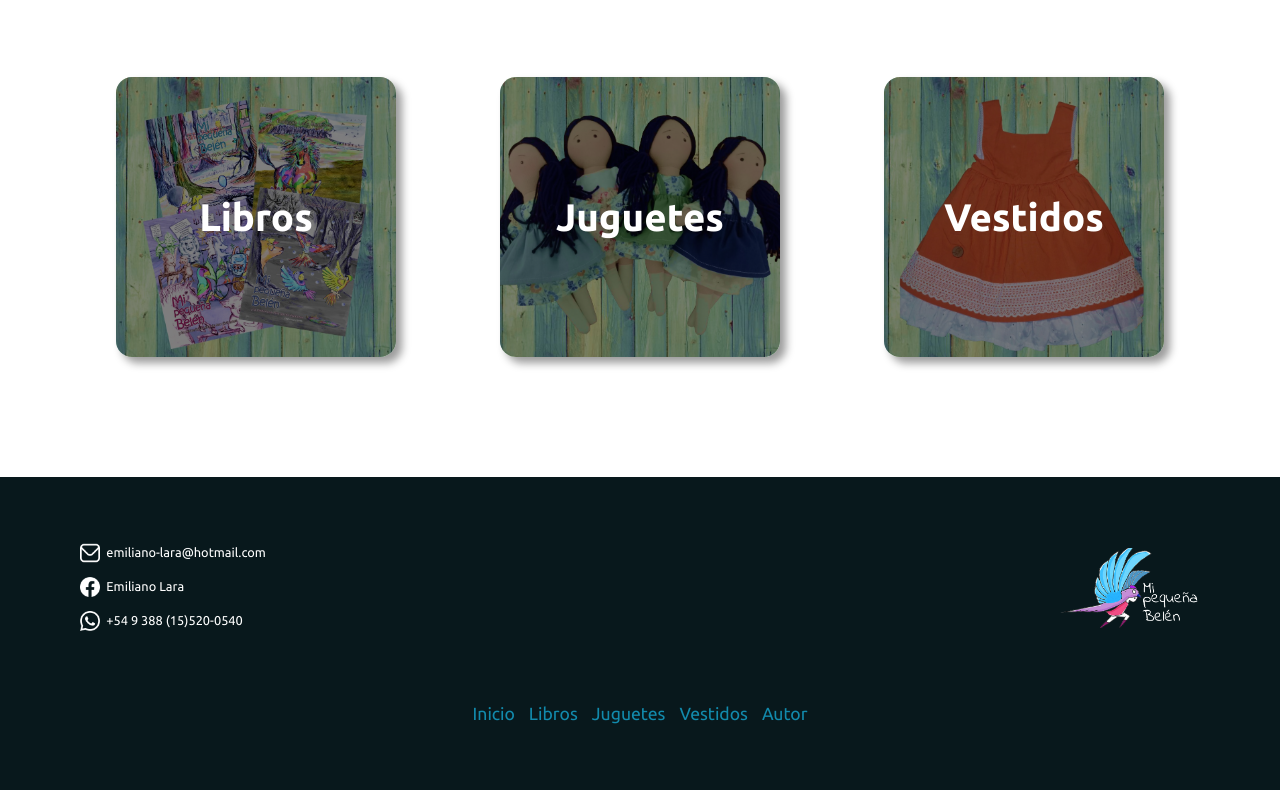
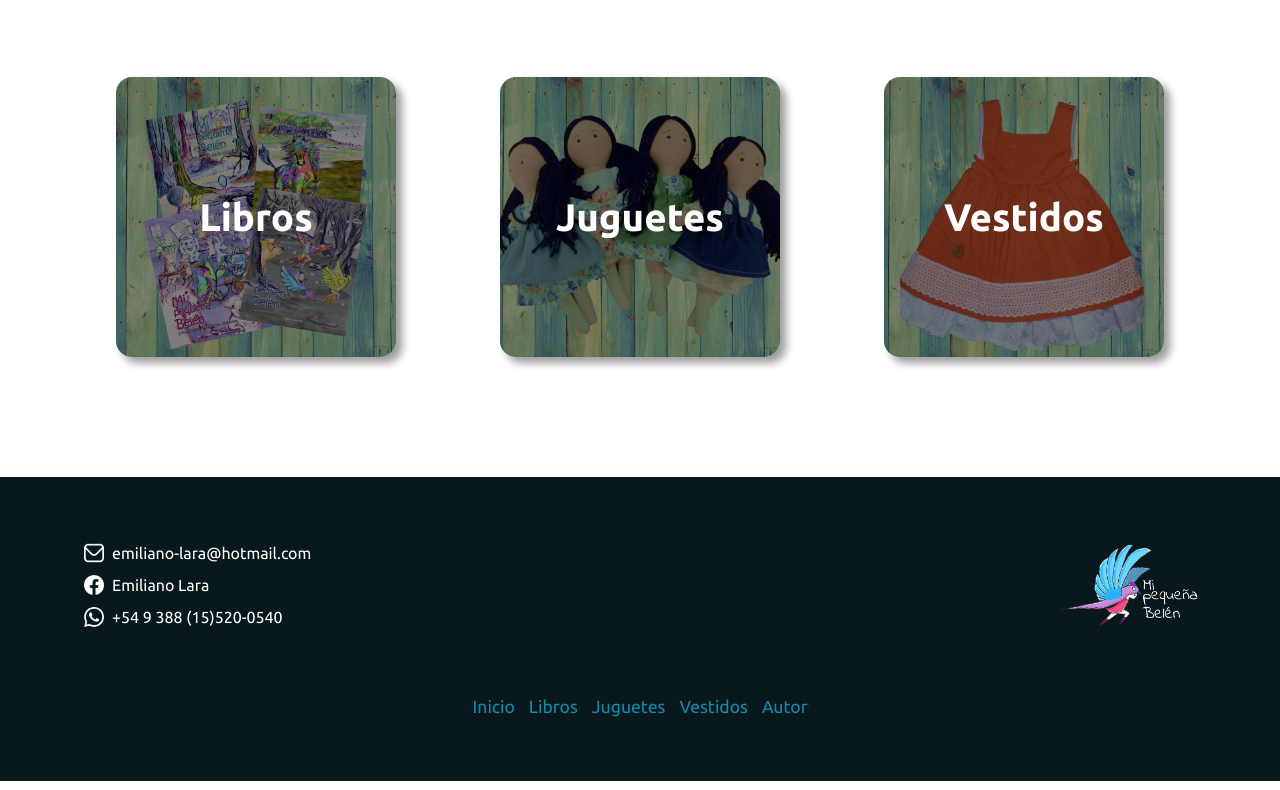
Before and after one commit to rabbitbren/mpb-website, a plain HTML site: page index.html in a window 1280 px wide. Shown: the part 1658-2448 px from the top of the page. Drawn offline with Linux system fonts and the light colour scheme.

Commit message:
modificando links de redes sociales en el footer

```diff
--- a/css/style.css
+++ b/css/style.css
@@ -353,6 +353,17 @@ body {
     row-gap: 12px;
     margin: 26px 0;
 }
+.footer__social-info a{
+    display: flex;
+    align-items: center;
+    gap: 8px;
+    text-decoration: none;
+    color: white;
+    font-size: 1rem;
+}
+.footer__social-info-whatsapp a:nth-child(2) {
+    display: none;
+}
 .footer__icon{
     display: inline-block;
     width: 20px;
--- a/css/styleMedia680.css
+++ b/css/styleMedia680.css
@@ -34,6 +34,12 @@
 .footer__social-media {
     grid-area: 1 / 1 /2 / 2;
 }
+.footer__social-info-whatsapp a:nth-child(1) {
+    display: none;
+}
+.footer__social-info-whatsapp a:nth-child(2) {
+    display: flex;
+}
 .nav-list {
     grid-column: 1 / 3;
     justify-content: center;
--- a/index.html
+++ b/index.html
@@ -91,17 +91,26 @@
         <div class="footer__logo"></div>
         <div class="footer__social-media">
             <div class="footer__social-info">
-                <!-- <a href="https://mail.google.com/mail/u/0/?view=cm&fs=1&tf=1&to=emiliano-lara%40hotmail.com" target="_blank" class="footer__icon footer__icon-gmail"></a> -->
-                <a href="mailto:emiliano-lara@hotmail.com" target="_blank" class="footer__icon footer__icon-gmail"></a>
-                <span>emiliano-lara@hotmail.com</span>
+                <a href="mailto:emiliano-lara@hotmail.com" target="_blank">
+                    <span class="footer__icon footer__icon-gmail"></span>
+                    emiliano-lara@hotmail.com
+                </a>
             </div>
             <div class="footer__social-info">
-                <a href="https://www.facebook.com/emiliano.lara.104" target="_blank" class="footer__icon footer__icon-facebook"></a>
-                <span>Emiliano Lara</span>
+                <a href="https://www.facebook.com/emiliano.lara.104" target="_blank">
+                    <span class="footer__icon footer__icon-facebook"></span>
+                    Emiliano Lara
+                </a>
             </div>
-            <div class="footer__social-info">
-                <a href="https://web.whatsapp.com/send?phone=+543885200540" target="_blank" class="footer__icon footer__icon-whatsapp"></a>
-                <span>+54 9 388 (15)520-0540</span>
+            <div class="footer__social-info footer__social-info-whatsapp">
+                <a href="https://api.whatsapp.com/send?phone=+543885200540" target="_blank">
+                    <span class="footer__icon footer__icon-whatsapp"></span>
+                    +54 9 388 (15)520-0540
+                </a>
+                <a href="https://web.whatsapp.com/send?phone=+543885200540" target="_blank">
+                    <span class="footer__icon footer__icon-whatsapp"></span>
+                    +54 9 388 (15)520-0540
+                </a>
             </div>
         </div>
         <ul class="nav-list">
```
